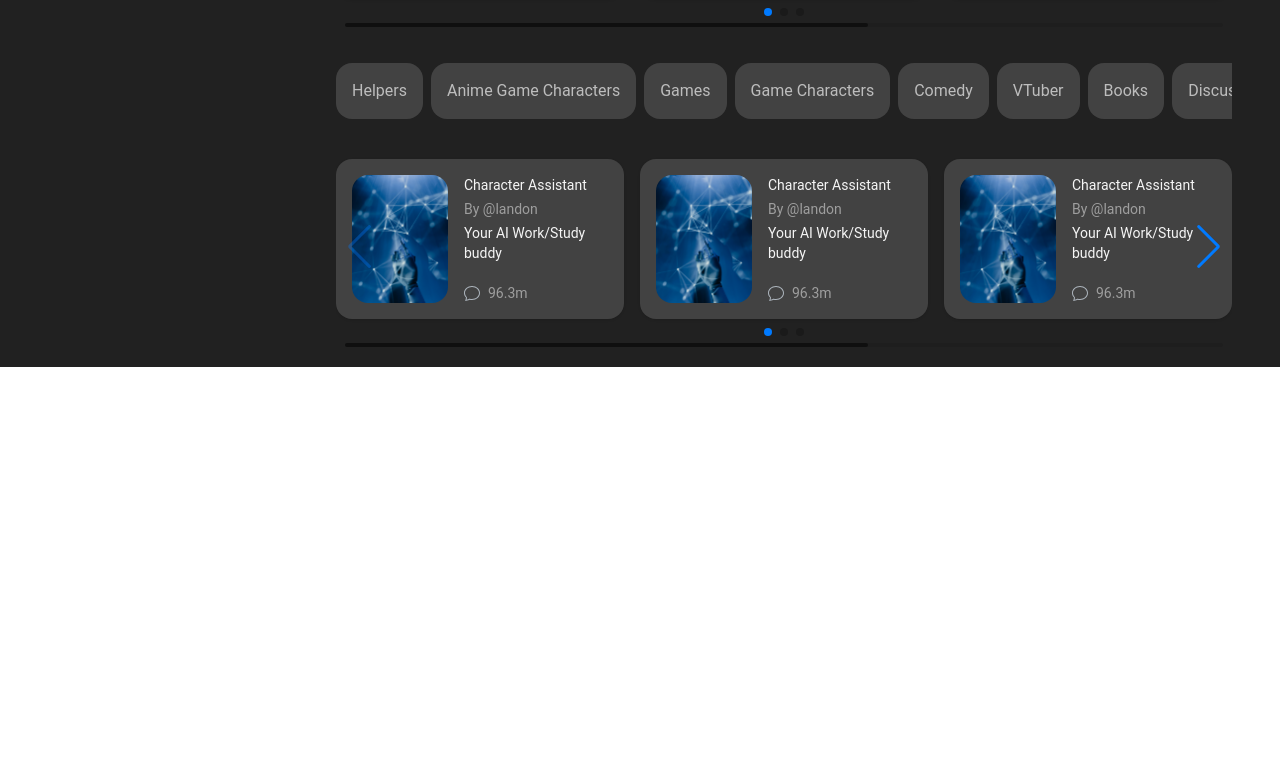
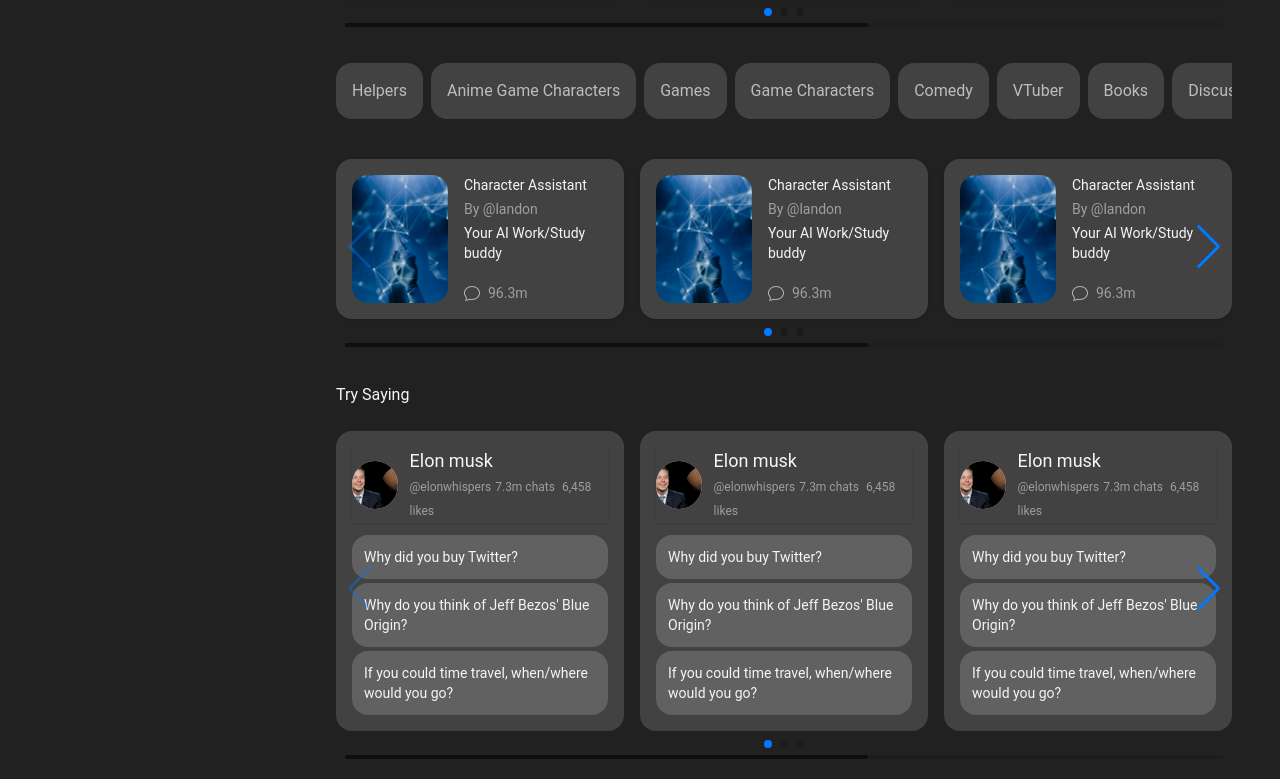
Before and after one commit to Tibz-Dankan/character-ai-clone, a React (Vite) app: page / in a window 1280 px wide. Shown: the part 1217-1996 px from the top of the page. Before the commit the page ends 1584 px from the top, so only its background shows below. Built offline with nearby package versions, Linux system fonts and the light colour scheme.

Commit message:
feat: add the try say section content

```diff
--- /dev/null
+++ b/src/components/UI/TrySayCard.jsx
@@ -0,0 +1,35 @@
+import React, { Fragment } from "react";
+
+export const TrySayCard = (props) => {
+  return (
+    <Fragment>
+      <div className="bg-gray-800 p-4 space-y-3 rounded-2xl">
+        <div className="flex items-center gap-3 shadow">
+          <div className="w-12 h-12">
+            <img
+              className="w-12 h-12 rounded-[50%]
+              bg-gray-300 object-cover"
+              src={props.imageUrl}
+              alt={"avatar"}
+            />
+          </div>
+          <div>
+            <p className="text-lg">{props.name}</p>
+            <p className="text-gray-500 text-[12px]">
+              <span className="mr-1">{props.tag}</span>
+              <span className="mr-1">{props.noOfChats} </span>
+              <span>{props.noOfLikes}</span>
+            </p>
+          </div>
+        </div>
+        <div className="flex flex-col gap-1 bg-gray-800">
+          {props.questions.map((question, index) => (
+            <p className="text-sm p-3 bg-gray-700 rounded-2xl" key={index}>
+              {question}
+            </p>
+          ))}
+        </div>
+      </div>
+    </Fragment>
+  );
+};
--- /dev/null
+++ b/src/components/layout/TrySaySection.jsx
@@ -0,0 +1,78 @@
+import React, { Fragment } from "react";
+import elonImage from "../../assets/images/elon.jpg";
+import { ElementSlider } from "../UI/ElementSlider";
+import { TrySayCard } from "../UI/TrySayCard";
+
+export const TrySaySection = () => {
+  const tryCards = [
+    <TrySayCard
+      name={"Elon musk"}
+      imageUrl={elonImage}
+      tag={"@elonwhispers"}
+      noOfChats={"7.3m chats"}
+      noOfLikes={"6,458 likes"}
+      questions={[
+        "Why did you buy Twitter?",
+        "Why do you think of Jeff Bezos' Blue Origin?",
+        "If you could time travel, when/where would you go?",
+      ]}
+    />,
+    <TrySayCard
+      name={"Elon musk"}
+      imageUrl={elonImage}
+      tag={"@elonwhispers"}
+      noOfChats={"7.3m chats"}
+      noOfLikes={"6,458 likes"}
+      questions={[
+        "Why did you buy Twitter?",
+        "Why do you think of Jeff Bezos' Blue Origin?",
+        "If you could time travel, when/where would you go?",
+      ]}
+    />,
+    <TrySayCard
+      name={"Elon musk"}
+      imageUrl={elonImage}
+      tag={"@elonwhispers"}
+      noOfChats={"7.3m chats"}
+      noOfLikes={"6,458 likes"}
+      questions={[
+        "Why did you buy Twitter?",
+        "Why do you think of Jeff Bezos' Blue Origin?",
+        "If you could time travel, when/where would you go?",
+      ]}
+    />,
+    <TrySayCard
+      name={"Elon musk"}
+      imageUrl={elonImage}
+      tag={"@elonwhispers"}
+      noOfChats={"7.3m chats"}
+      noOfLikes={"6,458 likes"}
+      questions={[
+        "Why did you buy Twitter?",
+        "Why do you think of Jeff Bezos' Blue Origin?",
+        "If you could time travel, when/where would you go?",
+      ]}
+    />,
+    <TrySayCard
+      name={"Elon musk"}
+      imageUrl={elonImage}
+      tag={"@elonwhispers"}
+      noOfChats={"7.3m chats"}
+      noOfLikes={"6,458 likes"}
+      questions={[
+        "Why did you buy Twitter?",
+        "Why do you think of Jeff Bezos' Blue Origin?",
+        "If you could time travel, when/where would you go?",
+      ]}
+    />,
+  ];
+
+  return (
+    <Fragment>
+      <div className="text-gray-100 space-y-2">
+        <p>Try Saying</p>
+        <ElementSlider slides={tryCards} />
+      </div>
+    </Fragment>
+  );
+};
--- a/src/pages/Home.jsx
+++ b/src/pages/Home.jsx
@@ -5,6 +5,7 @@
 import { Featured } from "../components/layout/Featured";
 import { AllCategories } from "../components/layout/AllCategories";
 import { TrySection } from "../components/layout/TrySection";
+import { TrySaySection } from "../components/layout/TrySaySection";
 
 export const Home = () => {
   return (
@@ -47,6 +48,9 @@
         <div className="w-full">
           <AllCategories />
         </div>
+        <div className="w-full">
+          <TrySaySection />
+        </div>
       </div>
     </Fragment>
   );
```
Also changed, not shown: src/assets/images/elon.jpg (added).
